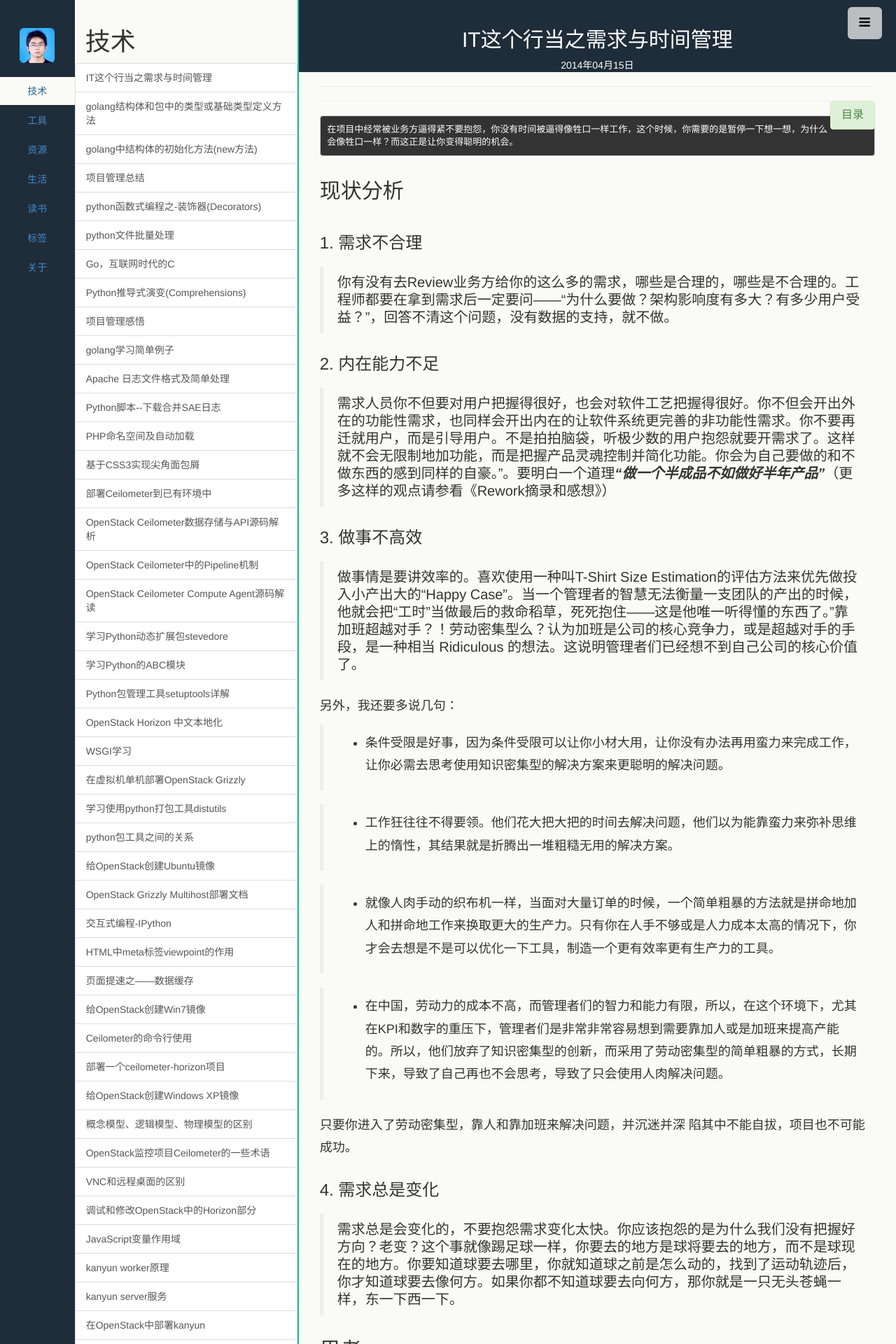
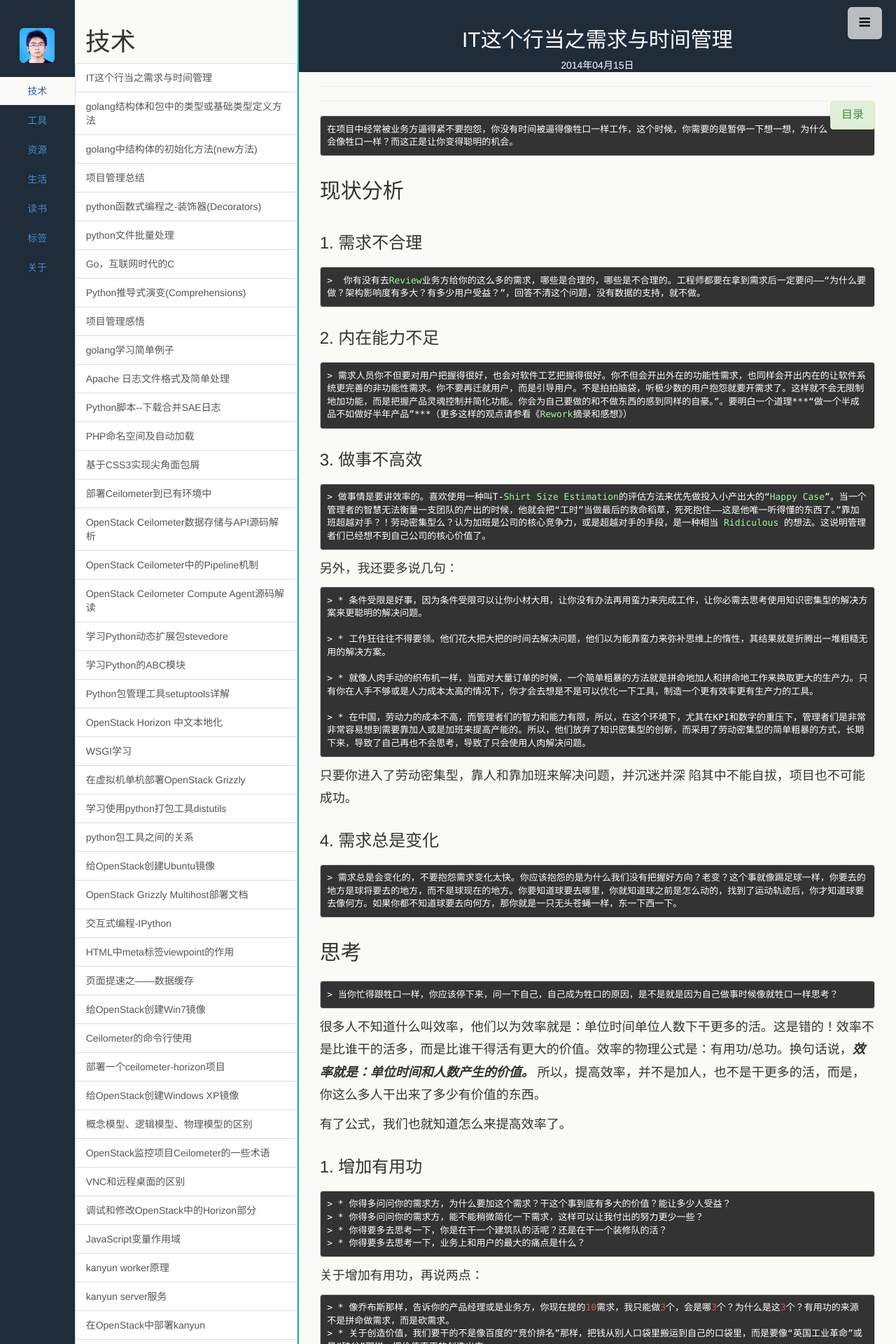
Before and after one commit to fuhao715/fuhao715.github.io, a Jekyll site: the page built from _posts/Technology/pm/2014-04-15-pm-manager-time-requirement.md, in a window 1280 px wide. Shown: the top 1920 px of the page at 70% size. Built offline with Jekyll 4.4.1, drawn with Linux system fonts in a browser that asks for light colours; Markdown is read by kramdown in place of the engine named in the settings; some of the changed lines change nothing that is shown; some of the changed text lies outside the part shown.

Commit message:
格式化

```diff
--- a/_posts/Technology/pm/2014-04-15-pm-manager-time-requirement.md
+++ b/_posts/Technology/pm/2014-04-15-pm-manager-time-requirement.md
@@ -18,34 +18,36 @@
 
 ### 1. 需求不合理
 
->  你有没有去Review业务方给你的这么多的需求，哪些是合理的，哪些是不合理的。工程师都要在拿到需求后一定要问——“为什么要做？架构影响度有多大？有多少用户受益？”，回答不清这个问题，没有数据的支持，就不做。
+	>  你有没有去Review业务方给你的这么多的需求，哪些是合理的，哪些是不合理的。工程师都要在拿到需求后一定要问——“为什么要做？架构影响度有多大？有多少用户受益？”，回答不清这个问题，没有数据的支持，就不做。
 
 ### 2. 内在能力不足
 
-> 需求人员你不但要对用户把握得很好，也会对软件工艺把握得很好。你不但会开出外在的功能性需求，也同样会开出内在的让软件系统更完善的非功能性需求。你不要再迁就用户，而是引导用户。不是拍拍脑袋，听极少数的用户抱怨就要开需求了。这样就不会无限制地加功能，而是把握产品灵魂控制并简化功能。你会为自己要做的和不做东西的感到同样的自豪。”。要明白一个道理***“做一个半成品不如做好半年产品”***（更多这样的观点请参看《Rework摘录和感想》）
+	> 需求人员你不但要对用户把握得很好，也会对软件工艺把握得很好。你不但会开出外在的功能性需求，也同样会开出内在的让软件系统更完善的非功能性需求。你不要再迁就用户，而是引导用户。不是拍拍脑袋，听极少数的用户抱怨就要开需求了。这样就不会无限制地加功能，而是把握产品灵魂控制并简化功能。你会为自己要做的和不做东西的感到同样的自豪。”。要明白一个道理***“做一个半成品不如做好半年产品”***（更多这样的观点请参看《Rework摘录和感想》）
 
 ### 3. 做事不高效
 
-> 做事情是要讲效率的。喜欢使用一种叫T-Shirt Size Estimation的评估方法来优先做投入小产出大的“Happy Case”。当一个管理者的智慧无法衡量一支团队的产出的时候，他就会把“工时”当做最后的救命稻草，死死抱住——这是他唯一听得懂的东西了。”靠加班超越对手？！劳动密集型么？认为加班是公司的核心竞争力，或是超越对手的手段，是一种相当 Ridiculous 的想法。这说明管理者们已经想不到自己公司的核心价值了。
+	> 做事情是要讲效率的。喜欢使用一种叫T-Shirt Size Estimation的评估方法来优先做投入小产出大的“Happy Case”。当一个管理者的智慧无法衡量一支团队的产出的时候，他就会把“工时”当做最后的救命稻草，死死抱住——这是他唯一听得懂的东西了。”靠加班超越对手？！劳动密集型么？认为加班是公司的核心竞争力，或是超越对手的手段，是一种相当 Ridiculous 的想法。这说明管理者们已经想不到自己公司的核心价值了。
 
 另外，我还要多说几句：
-> * 条件受限是好事，因为条件受限可以让你小材大用，让你没有办法再用蛮力来完成工作，让你必需去思考使用知识密集型的解决方案来更聪明的解决问题。
 
-> * 工作狂往往不得要领。他们花大把大把的时间去解决问题，他们以为能靠蛮力来弥补思维上的惰性，其结果就是折腾出一堆粗糙无用的解决方案。
+	> * 条件受限是好事，因为条件受限可以让你小材大用，让你没有办法再用蛮力来完成工作，让你必需去思考使用知识密集型的解决方案来更聪明的解决问题。
 
-> * 就像人肉手动的织布机一样，当面对大量订单的时候，一个简单粗暴的方法就是拼命地加人和拼命地工作来换取更大的生产力。只有你在人手不够或是人力成本太高的情况下，你才会去想是不是可以优化一下工具，制造一个更有效率更有生产力的工具。
+	> * 工作狂往往不得要领。他们花大把大把的时间去解决问题，他们以为能靠蛮力来弥补思维上的惰性，其结果就是折腾出一堆粗糙无用的解决方案。
 
-> * 在中国，劳动力的成本不高，而管理者们的智力和能力有限，所以，在这个环境下，尤其在KPI和数字的重压下，管理者们是非常非常容易想到需要靠加人或是加班来提高产能的。所以，他们放弃了知识密集型的创新，而采用了劳动密集型的简单粗暴的方式，长期下来，导致了自己再也不会思考，导致了只会使用人肉解决问题。
+	> * 就像人肉手动的织布机一样，当面对大量订单的时候，一个简单粗暴的方法就是拼命地加人和拼命地工作来换取更大的生产力。只有你在人手不够或是人力成本太高的情况下，你才会去想是不是可以优化一下工具，制造一个更有效率更有生产力的工具。
+
+	> * 在中国，劳动力的成本不高，而管理者们的智力和能力有限，所以，在这个环境下，尤其在KPI和数字的重压下，管理者们是非常非常容易想到需要靠加人或是加班来提高产能的。所以，他们放弃了知识密集型的创新，而采用了劳动密集型的简单粗暴的方式，长期下来，导致了自己再也不会思考，导致了只会使用人肉解决问题。
 
 只要你进入了劳动密集型，靠人和靠加班来解决问题，并沉迷并深 陷其中不能自拔，项目也不可能成功。
 
 ### 4. 需求总是变化
 
-> 需求总是会变化的，不要抱怨需求变化太快。你应该抱怨的是为什么我们没有把握好方向？老变？这个事就像踢足球一样，你要去的地方是球将要去的地方，而不是球现在的地方。你要知道球要去哪里，你就知道球之前是怎么动的，找到了运动轨迹后，你才知道球要去像何方。如果你都不知道球要去向何方，那你就是一只无头苍蝇一样，东一下西一下。
+	> 需求总是会变化的，不要抱怨需求变化太快。你应该抱怨的是为什么我们没有把握好方向？老变？这个事就像踢足球一样，你要去的地方是球将要去的地方，而不是球现在的地方。你要知道球要去哪里，你就知道球之前是怎么动的，找到了运动轨迹后，你才知道球要去像何方。如果你都不知道球要去向何方，那你就是一只无头苍蝇一样，东一下西一下。
 
 ##  思考
 
-> 当你忙得跟牲口一样，你应该停下来，问一下自己，自己成为牲口的原因，是不是就是因为自己做事时候像就牲口一样思考？
+	> 当你忙得跟牲口一样，你应该停下来，问一下自己，自己成为牲口的原因，是不是就是因为自己做事时候像就牲口一样思考？
+
 
 很多人不知道什么叫效率，他们以为效率就是：单位时间单位人数下干更多的活。这是错的！效率不是比谁干的活多，而是比谁干得活有更大的价值。效率的物理公式是：有用功/总功。换句话说，***效率就是：单位时间和人数产生的价值。*** 所以，提高效率，并不是加人，也不是干更多的活，而是，你这么多人干出来了多少有价值的东西。
 
@@ -53,33 +55,48 @@
 
 ### 1. 增加有用功
 
-> * 你得多问问你的需求方，为什么要加这个需求？干这个事到底有多大的价值？能让多少人受益？
-> * 你得多问问你的需求方，能不能稍微简化一下需求，这样可以让我付出的努力更少一些？
-> * 你得要多去思考一下，你是在干一个建筑队的活呢？还是在干一个装修队的活？
-> * 你得要多去思考一下，业务上和用户的最大的痛点是什么？
+	> * 你得多问问你的需求方，为什么要加这个需求？干这个事到底有多大的价值？能让多少人受益？
+	> * 你得多问问你的需求方，能不能稍微简化一下需求，这样可以让我付出的努力更少一些？
+	> * 你得要多去思考一下，你是在干一个建筑队的活呢？还是在干一个装修队的活？
+	> * 你得要多去思考一下，业务上和用户的最大的痛点是什么？
 
 关于增加有用功，再说两点：
 
-> * 像乔布斯那样，告诉你的产品经理或是业务方，你现在提的10需求，我只能做3个，会是哪3个？为什么是这3个？有用功的来源不是拼命做需求，而是砍需求。
-> * 关于创造价值，我们要干的不是像百度的“竞价排名”那样，把钱从别人口袋里搬运到自己的口袋里，而是要像“英国工业革命”或是“硅谷”那样，把价值真正的创造出来。
+	> * 像乔布斯那样，告诉你的产品经理或是业务方，你现在提的10需求，我只能做3个，会是哪3个？为什么是这3个？有用功的来源不是拼命做需求，而是砍需求。
+	> * 关于创造价值，我们要干的不是像百度的“竞价排名”那样，把钱从别人口袋里搬运到自己的口袋里，而是要像“英国工业革命”或是“硅谷”那样，把价值真正的创造出来。
 
 ### 2. 降低总功
 
-> * 你得多问问自己，你有多少时间是在干一些支持性而不是产出性的工作？
-> * 你得多问问自己，有没有残酷无情地减少重复劳动的劳动密集型的工作？
-> * 你得多问问自己，自己的管理者和员工的能力和素质有没有在降低你的团队执行的成本？
+	> * 你得多问问自己，你有多少时间是在干一些支持性而不是产出性的工作？
+	> * 你得多问问自己，有没有残酷无情地减少重复劳动的劳动密集型的工作？
+	> * 你得多问问自己，自己的管理者和员工的能力和素质有没有在降低你的团队执行的成本？
 
 ### 3. 形成合力
 
-> 有一个很不错的产品经理对我说，他看了南京那两个小女孩被饿死的消息，感到很震惊。与之有关联的每一方都说自己尽力，但是最终结果人还是饿死了，你几乎不敢相信这是真的。
+	> 有一个很不错的产品经理对我说，他看了南京那两个小女孩被饿死的消息，感到很震惊。与之有关联的每一方都说自己尽力，但是最终结果人还是饿死了，你几乎不敢相信这是真的。
 
 
 类比一下我们的项目，这种事似乎又发生在我们的公司当中，尤其是大公司中。每一个团队都说自己尽力了，结果项目就是没做好，底层团队说自己只干底层，已经尽力了，前端说自己只负责前端，也尽力了，后端说自己只管后端，不管前端和底层，运维说对于这样的设计和部署自己也尽力了，研发，运维都这样说，自己尽力了。你会发现，你几乎很难批评他们，因为他们的确如他们所说的那样，把他们自己的那块都做得很好了，而且的确做得很好了。但是，最终的结果却是：整个项目问题很多。
 
-> 所以说，效率不是每个团队各自的效率，而是整个团队对整个产品负责的共同使命，这样才会现整体的效率。没有整体的效率，只有个体的效率，最终也等于没有效率。
+	> 所以说，效率不是每个团队各自的效率，而是整个团队对整个产品负责的共同使命，这样才会现整体的效率。没有整体的效率，只有个体的效率，最终也等于没有效率。
 
 ##  希望
-> 我希望新入行的同学们对自己的工作有基本的坚持，我知道你们会因为骨感的现实而妥协，但是我希望你们就算在现实中妥协了也要在内心中坚持尽可能高的标准，不要习惯成自然，最后被社会这个大染缸给潜移默化了。因为你至少要对自己负责。
+
+	> 我希望新入行的同学们对自己的工作有基本的坚持，我知道你们会因为骨感的现实而妥协，但是我希望你们就算在现实中妥协了也要在内心中坚持尽可能高的标准，不要习惯成自然，最后被社会这个大染缸给潜移默化了。因为你至少要对自己负责。
 
 
 ***  芝兰生于空谷，不以无人而不芳！君子修身养道，不以穷困而改志！-----共勉 ***
+
+
+-----------------------------------------------
+golang-python学习心得
+微信公众号：golang-python
+个人微信ID：fuhao1121
+网址：http://fuhao715.github.io
+QQ：243312452
+编程学习心得轻松学编程
+回复:『 p 』查看python课程回复
+回复:『 g 』查看golang课程回复
+回复:『 m 』查看项目管理
+回复:『 w 』查看其他文章
+点击"阅读全文"进入http://fuhao715.github.io
```
